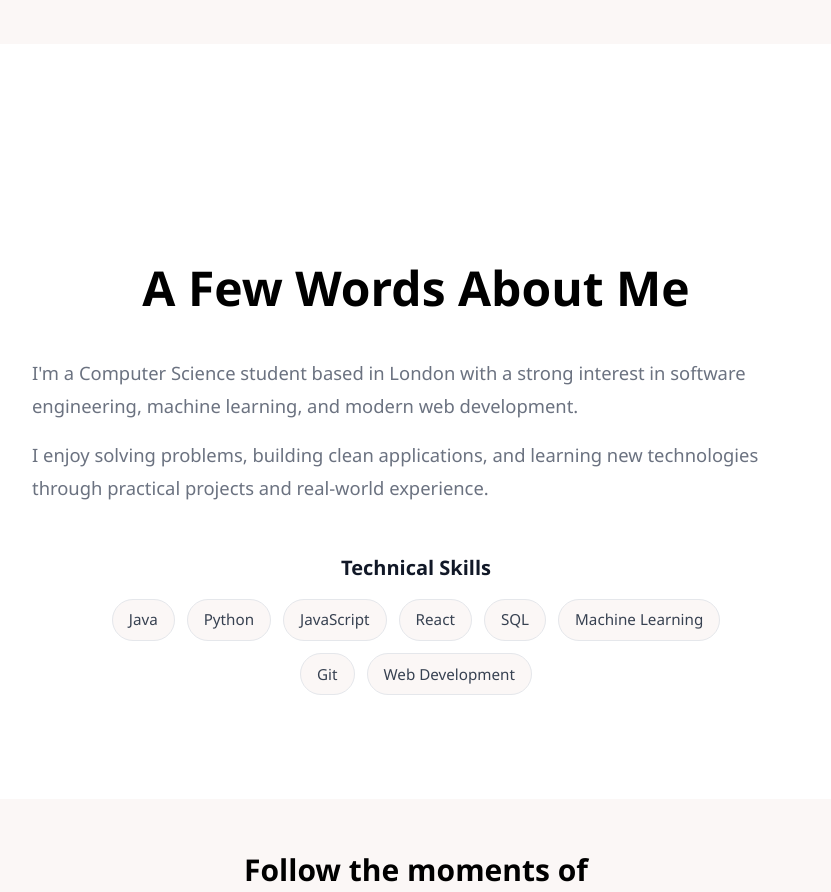
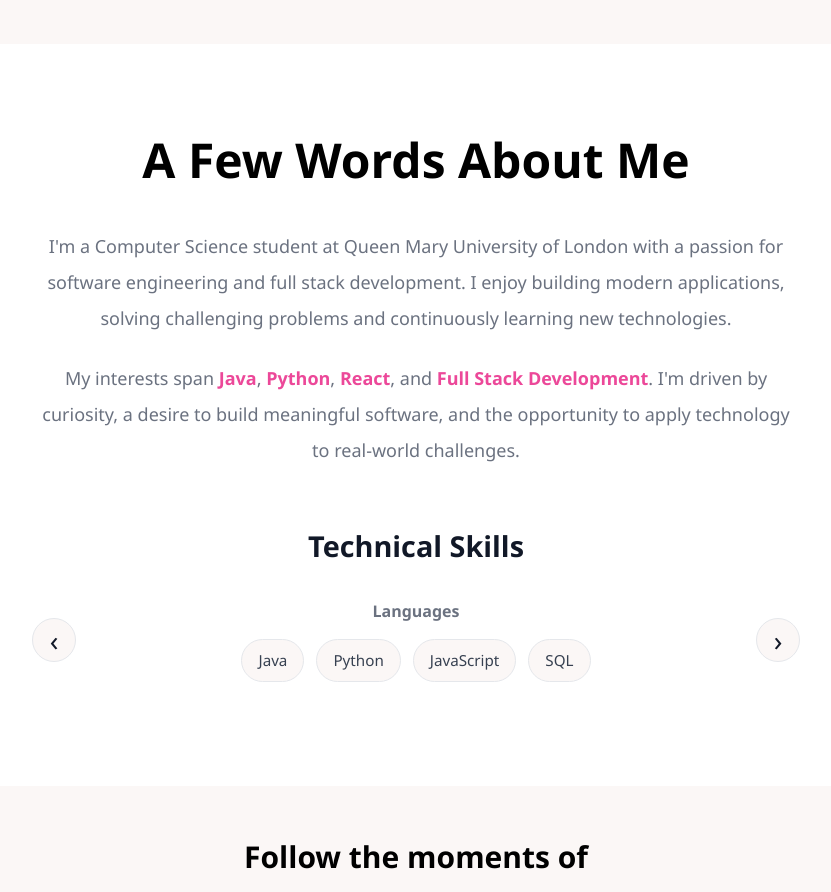
Before and after one commit to MohammadMahdi10/Mohammad-Portfolio-Website, a React (Vite) app: page / in a window 1280 px wide. Shown: the part 760-1652 px from the top of the page, without its empty margins (224-1055 px from the left). Built offline with nearby package versions, Linux system fonts and the light colour scheme.

Commit message:
updated about me section

```diff
--- a/package.json
+++ b/package.json
@@ -13,7 +13,7 @@
     "@emailjs/browser": "^4.4.1",
     "@heroicons/react": "^2.2.0",
     "@tailwindcss/vite": "^4.1.12",
-    "framer-motion": "^12.23.12",
+    "framer-motion": "^12.40.0",
     "gsap": "^3.13.0",
     "react": "^19.1.1",
     "react-dom": "^19.1.1",
--- a/src/components/About/About.css
+++ b/src/components/About/About.css
@@ -1,5 +1,5 @@
 .about-section {
-  margin-top: 13rem;
+  margin-top: 5rem;
   padding: 0 1.5rem;
   scroll-margin-top: 12.5rem;
 }
@@ -20,12 +20,17 @@
 }
 
 .about-description {
-  text-align: left;
+  text-align: center;
   font-size: 1.125rem;
-  line-height: 1.8;
+  line-height: 2;
   max-width: 56rem;
   color: #6b7280;
-  margin-bottom: 1rem;
+  margin-bottom: 1.5rem;
+}
+
+.about-description strong {
+  color: #ec4899;
+  font-weight: 700;
 }
 
 .about-skills {
@@ -34,11 +39,63 @@
 }
 
 .about-skills h2 {
-  font-size: 1.25rem;
+  font-size: 1.8rem;
   font-weight: 700;
   color: #111827;
+  margin-bottom: 2rem;
+  text-align: center;
+}
+
+.skills-slider {
+  display: flex;
+  align-items: center;
+  justify-content: center;
+  gap: 1.5rem;
+}
+
+.skill-group-wrapper {
+  position: relative;
+  width: 100%;
+  min-width: 20rem;
+  overflow: hidden;
+}
+
+.skills-arrow {
+  width: 2.75rem;
+  height: 2.75rem;
+  border-radius: 999px;
+  border: 1px solid #e5e7eb;
+  background: #fbf7f6;
+  color: #111827;
+  font-size: 1.75rem;
+  cursor: pointer;
+  flex-shrink: 0;
+  transition:
+    transform 0.25s ease,
+    border-color 0.25s ease,
+    box-shadow 0.25s ease;
+}
+
+.skills-arrow:hover {
+  transform: scale(1.08);
+  border-color: #ec4899;
+  box-shadow: 0 8px 20px rgba(236, 72, 153, 0.15);
+}
+
+.skills-arrow:active {
+  transform: scale(0.95);
+}
+
+.skill-group {
+  width: 100%;
+  text-align: center;
+}
+
+.skill-group h3 {
+  font-size: 1rem;
+  font-weight: 600;
+  color: #6b7280;
   margin-bottom: 1rem;
-  text-align: center;
 }
 
 .skills-list {
@@ -46,7 +103,6 @@
   flex-wrap: wrap;
   justify-content: center;
   gap: 0.75rem;
-  max-width: 42rem;
   margin: 0 auto;
 }
 
@@ -58,12 +114,16 @@
   color: #374151;
   font-size: 0.95rem;
   font-weight: 500;
-  transition: all 0.3s ease;
+  transition:
+    transform 0.3s ease,
+    border-color 0.3s ease,
+    box-shadow 0.3s ease;
 }
 
 .skill-item:hover {
-  transform: translateY(-2px);
+  transform: translateY(-3px);
   border-color: #ec4899;
+  box-shadow: 0 8px 20px rgba(236, 72, 153, 0.12);
 }
 
 .dark .about-container h1 {
@@ -74,8 +134,27 @@
   color: #f3f4f6;
 }
 
+.dark .about-description strong {
+  color: #60a5fa;
+}
+
 .dark .about-skills h2 {
   color: white;
+}
+
+.dark .skills-arrow {
+  background: #1f2937;
+  border-color: #374151;
+  color: white;
+}
+
+.dark .skills-arrow:hover {
+  border-color: #60a5fa;
+  box-shadow: 0 8px 20px rgba(96, 165, 250, 0.15);
+}
+
+.dark .skill-group h3 {
+  color: #d1d5db;
 }
 
 .dark .skill-item {
@@ -86,10 +165,29 @@
 
 .dark .skill-item:hover {
   border-color: #60a5fa;
+  box-shadow: 0 8px 20px rgba(96, 165, 250, 0.12);
 }
 
-@media (min-width: 768px) {
+@media (max-width: 768px) {
+  .about-container h1 {
+    font-size: 2.5rem;
+  }
+
   .about-description {
-    font-size: 1.15rem;
+    font-size: 1rem;
+  }
+
+  .skills-slider {
+    gap: 0.75rem;
+  }
+
+  .skill-group-wrapper {
+    min-width: 14rem;
+  }
+
+  .skills-arrow {
+    width: 2.4rem;
+    height: 2.4rem;
+    font-size: 1.5rem;
   }
 }
--- a/src/components/About/About.jsx
+++ b/src/components/About/About.jsx
@@ -1,16 +1,63 @@
+import { useState } from "react";
+import { motion, AnimatePresence } from "framer-motion";
 import "./About.css";
 
 const About = () => {
-  const skills = [
-    "Java",
-    "Python",
-    "JavaScript",
-    "React",
-    "SQL",
-    "Machine Learning",
-    "Git",
-    "Web Development",
+  const skillGroups = [
+    {
+      title: "Languages",
+      skills: ["Java", "Python", "JavaScript", "SQL"],
+    },
+    {
+      title: "Frontend",
+      skills: ["React", "HTML", "CSS"],
+    },
+    {
+      title: "Tools",
+      skills: ["Git", "GitHub"],
+    },
+    {
+      title: "Interests",
+      skills: ["Full Stack Development", "Software Engineering"],
+    },
   ];
+
+  const [activeSkillIndex, setActiveSkillIndex] = useState(0);
+  const [direction, setDirection] = useState(1);
+
+  const nextSkillGroup = () => {
+    setDirection(1);
+    setActiveSkillIndex((prev) =>
+      prev === skillGroups.length - 1 ? 0 : prev + 1
+    );
+  };
+
+  const prevSkillGroup = () => {
+    setDirection(-1);
+    setActiveSkillIndex((prev) =>
+      prev === 0 ? skillGroups.length - 1 : prev - 1
+    );
+  };
+
+  const activeGroup = skillGroups[activeSkillIndex];
+
+  const slideVariants = {
+    enter: (direction) => ({
+      opacity: 0,
+      x: direction > 0 ? 50 : -50,
+      scale: 0.96,
+    }),
+    center: {
+      opacity: 1,
+      x: 0,
+      scale: 1,
+    },
+    exit: (direction) => ({
+      opacity: 0,
+      x: direction > 0 ? -50 : 50,
+      scale: 0.96,
+    }),
+  };
 
   return (
     <div id="About" className="about-section">
@@ -18,24 +65,66 @@ const About = () => {
         <h1>A Few Words About Me</h1>
 
         <p className="about-description">
-          I'm a Computer Science student based in London with a strong interest
-          in software engineering, machine learning, and modern web development.
+          I'm a Computer Science student at Queen Mary University of London with
+          a passion for software engineering and full stack development. I enjoy
+          building modern applications, solving challenging problems and
+          continuously learning new technologies.
         </p>
 
         <p className="about-description">
-          I enjoy solving problems, building clean applications, and learning
-          new technologies through practical projects and real-world experience.
+          My interests span <strong>Java</strong>, <strong>Python</strong>,{" "}
+          <strong>React</strong>, and <strong>Full Stack Development</strong>.
+          I'm driven by curiosity, a desire to build meaningful software, and
+          the opportunity to apply technology to real-world challenges.
         </p>
 
         <div className="about-skills">
           <h2>Technical Skills</h2>
 
-          <div className="skills-list">
-            {skills.map((skill) => (
-              <span key={skill} className="skill-item">
-                {skill}
-              </span>
-            ))}
+          <div className="skills-slider">
+            <button
+              className="skills-arrow"
+              onClick={prevSkillGroup}
+              aria-label="Previous skill category"
+            >
+              ‹
+            </button>
+
+            <div className="skill-group-wrapper">
+              <AnimatePresence mode="wait" custom={direction}>
+                <motion.div
+                  key={activeSkillIndex}
+                  className="skill-group"
+                  custom={direction}
+                  variants={slideVariants}
+                  initial="enter"
+                  animate="center"
+                  exit="exit"
+                  transition={{
+                    duration: 0.35,
+                    ease: "easeOut",
+                  }}
+                >
+                  <h3>{activeGroup.title}</h3>
+
+                  <div className="skills-list">
+                    {activeGroup.skills.map((skill) => (
+                      <span key={skill} className="skill-item">
+                        {skill}
+                      </span>
+                    ))}
+                  </div>
+                </motion.div>
+              </AnimatePresence>
+            </div>
+
+            <button
+              className="skills-arrow"
+              onClick={nextSkillGroup}
+              aria-label="Next skill category"
+            >
+              ›
+            </button>
           </div>
         </div>
       </div>
```
Also changed, not shown: 1 other file (tests, documents, lock files or other folders).
